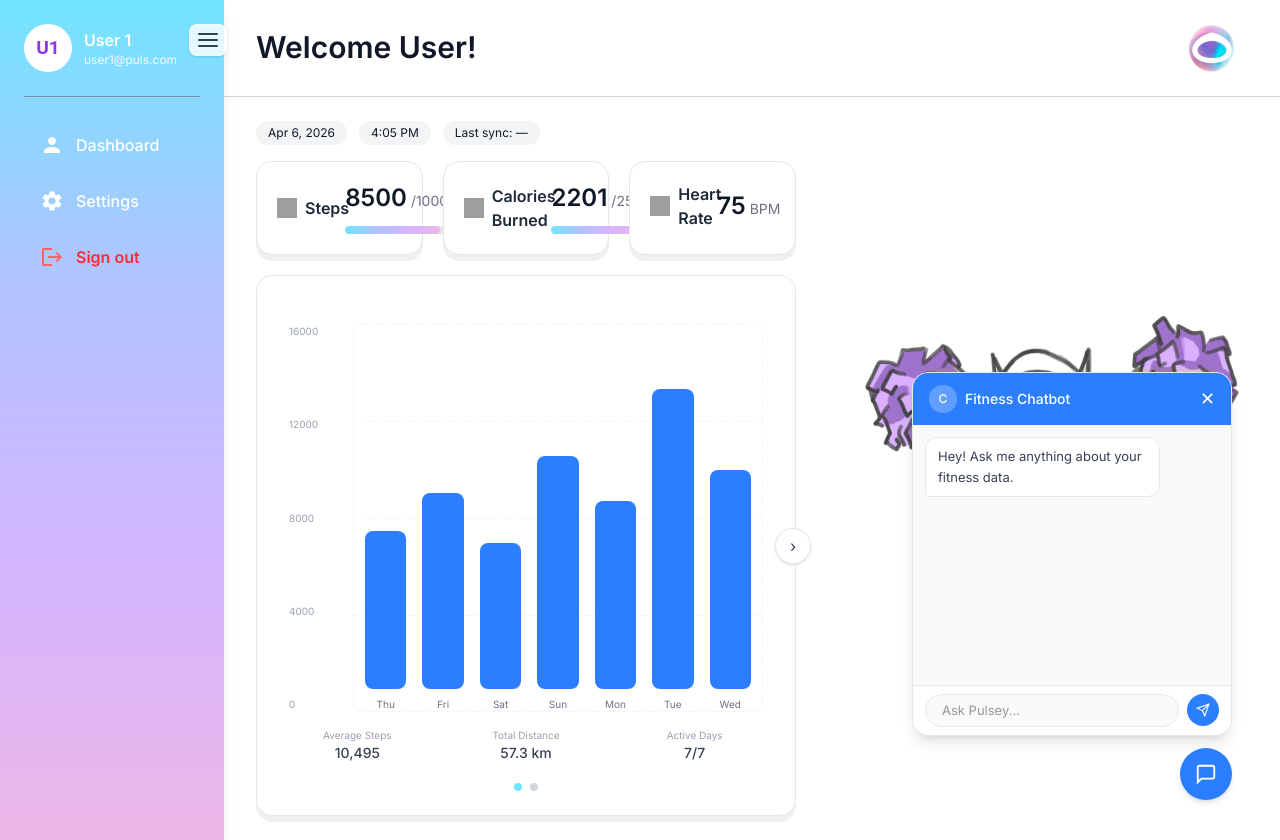
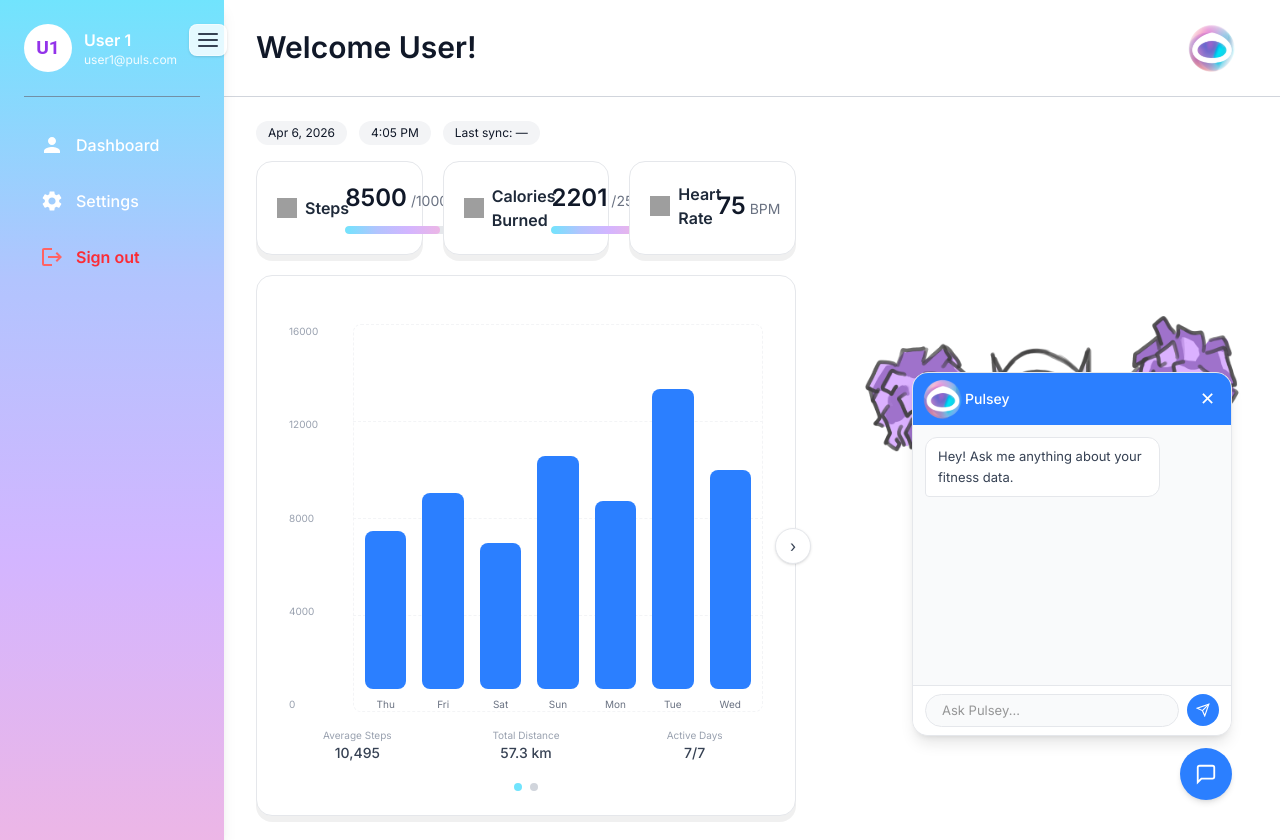
Before and after one commit to Pulse-Software-Inc/pulse-link, a Next.js app: page /main/user-dashboard in a window 1280 px wide. Both pictures are taken after a click on the button 1206 px from the left and 774 px from the top of the page. Built offline with nearby package versions, Linux system fonts and the light colour scheme; grey boxes are pictures that could not be loaded.

Commit message:
implemented chatbot

```diff
--- a/src/components/dashboard/ChatBox.js
+++ b/src/components/dashboard/ChatBox.js
@@ -1,7 +1,12 @@
 'use client';
+import { GoogleGenerativeAI } from "@google/generative-ai"
 import React, { useState, useRef, useEffect } from 'react';
+import Avatar from '@mui/material/Avatar'
+
+
 
 export default function ChatBox() {
+  let userdata = null
   const [open, setOpen] = useState(false);
   const [messages, setMessages] = useState([
     { role: 'bot', text: "Hey! Ask me anything about your fitness data." }
@@ -9,6 +14,18 @@ export default function ChatBox() {
   const [input, setInput] = useState('');
   const [loading, setLoading] = useState(false);
   const bottomRef = useRef(null);
+  const genAI = new GoogleGenerativeAI('AIzaSyBXlAm4f3IcwqFv6JcjesvdXvzC08zSEsI')
+  useEffect(() => {
+    fetch('/userdata.json')
+      .then(res => res.json())
+      .then(data => userdata = data)
+  }, []) // empty array = runs once on mount
+  const model = genAI.getGenerativeModel({
+    model: "gemini-2.5-flash",
+    systemInstruction: `You are a concise health assistant responding in a chat.
+                        Keep all responses under 3 sentences with no bullet points,
+                        headers or fluff. The user's data here: ${userdata} is used for context`
+  })
 
   useEffect(() => {
     bottomRef.current?.scrollIntoView({ behavior: 'smooth' });
@@ -20,10 +37,9 @@ export default function ChatBox() {
     setInput('');
     setMessages((prev) => [...prev, { role: 'user', text }]);
     setLoading(true);
-    setTimeout(() => {
-      setMessages((prev) => [...prev, { role: 'bot', text: 'Hey! Ask me anything about your fitness data.' }]);
-      setLoading(false);
-    }, 600);
+    const result = await model.generateContent(text)
+    setMessages((prev) => [...prev, { role: 'bot', text: result.response.text() }]);
+    setLoading(false);
   };
 
   return (
@@ -33,8 +49,14 @@ export default function ChatBox() {
 
           <div className="flex items-center justify-between bg-blue-500 px-4 py-3">
             <div className="flex items-center gap-2">
-              <div className="w-7 h-7 rounded-full bg-white/25 flex items-center justify-center text-white text-xs font-medium">C</div>
-              <span className="text-white text-sm font-medium">Fitness Chatbot</span>
+              <div className="w-7 h-7 rounded-full bg-white/25 flex items-center justify-center text-white text-xs font-medium">
+                <Avatar
+                  src="/PulseLink_logo.svg"
+                  alt="User Name"
+                  sx={{ width: 60, height: 60 }}
+                />
+              </div>
+              <span className="text-white text-sm font-medium">Pulsey</span>
             </div>
             <button onClick={() => setOpen(false)} className="text-white text-lg leading-none bg-transparent border-none cursor-pointer">✕</button>
           </div>
```
